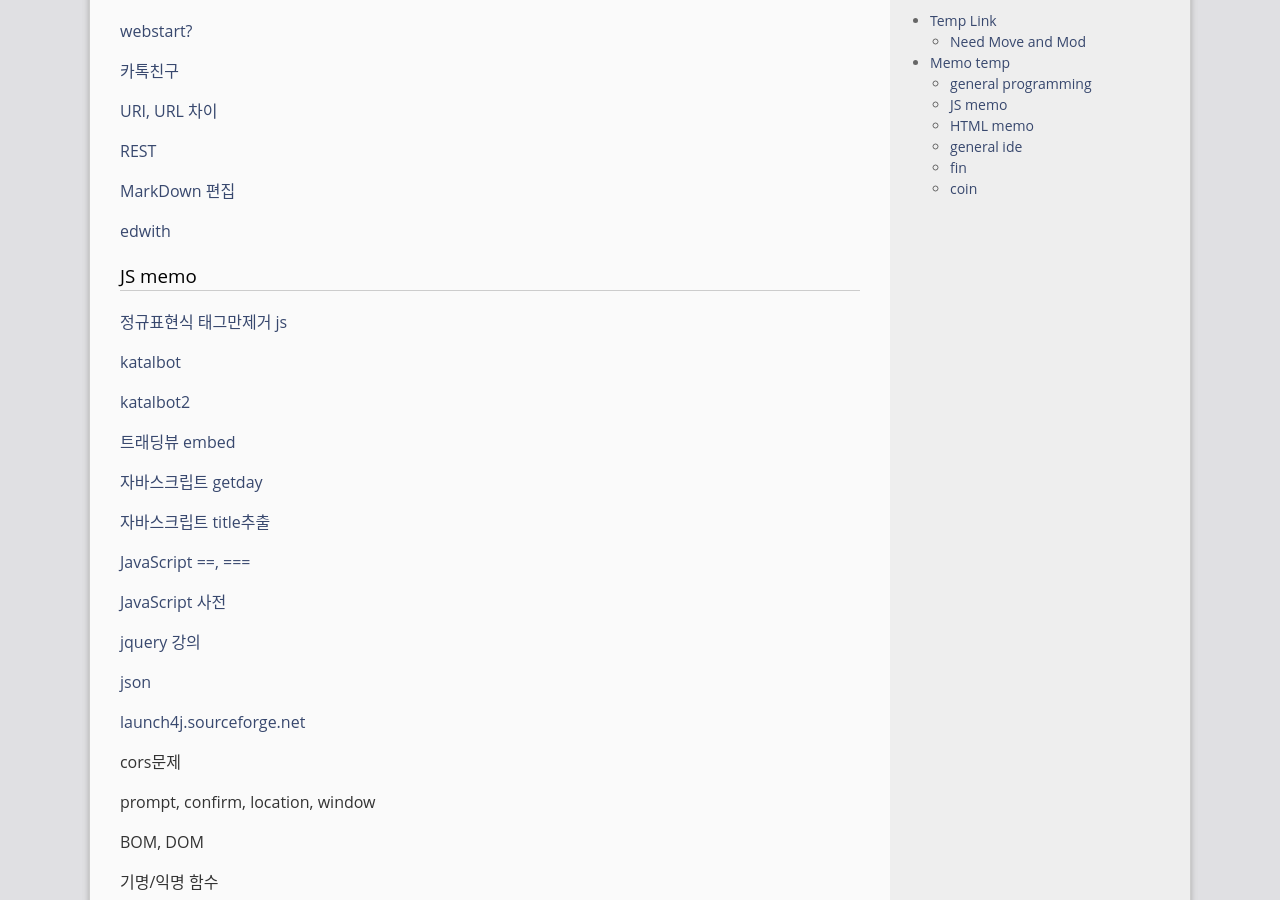
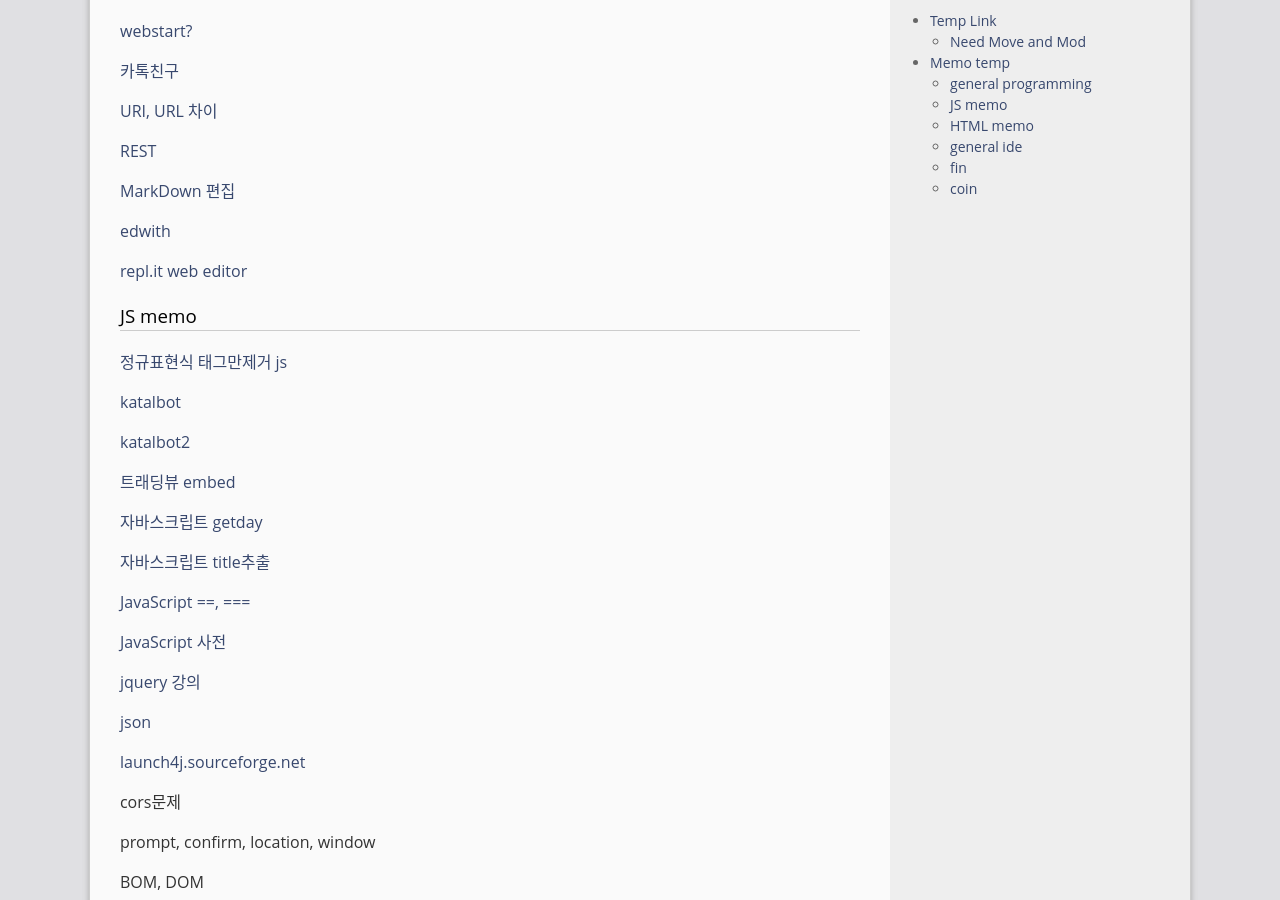
Before and after one commit to gloomydumber/copy, a Jekyll site: the page built from _posts/2020-03-01-TempLink.md, in a window 1280 px wide and 900 px high, scrolled down 780 px. Built offline with Jekyll 4.4.1, drawn with Linux system fonts in a browser that asks for light colours; comment, search, counter and statistics services are not loaded.

Commit message:
PostModded

```diff
--- a/_posts/2020-03-01-TempLink.md
+++ b/_posts/2020-03-01-TempLink.md
@@ -43,6 +43,8 @@ CDN content delivery network
 [MarkDown 편집](https://stackedit.io/app#){: target="\_blank"}
 
 [edwith](https://www.edwith.org/){: target="\_blank"}
+
+[repl.it web editor](https://www.repl.it/){: target="\_blank"}
 
 ### JS memo
 
```
